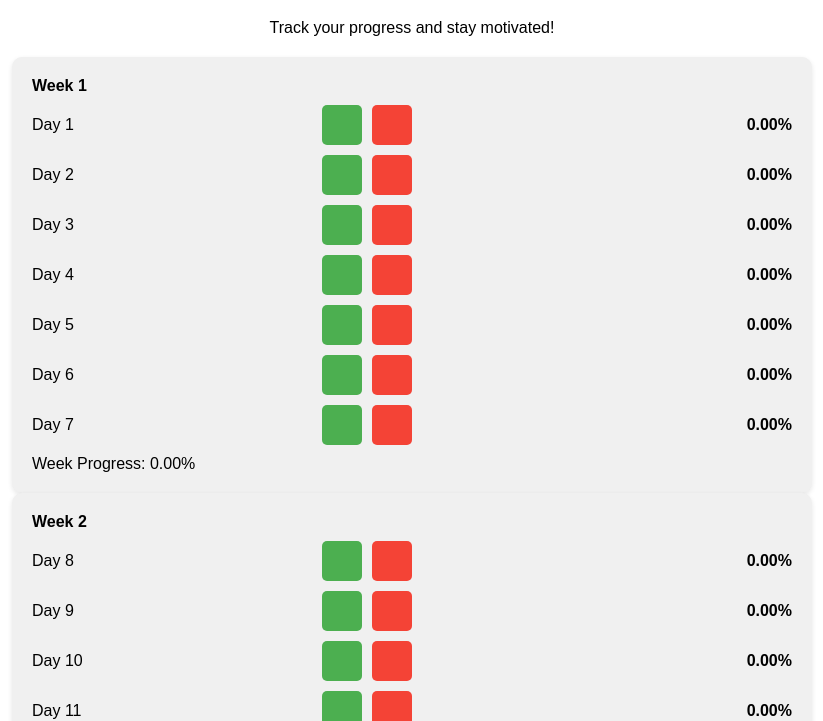
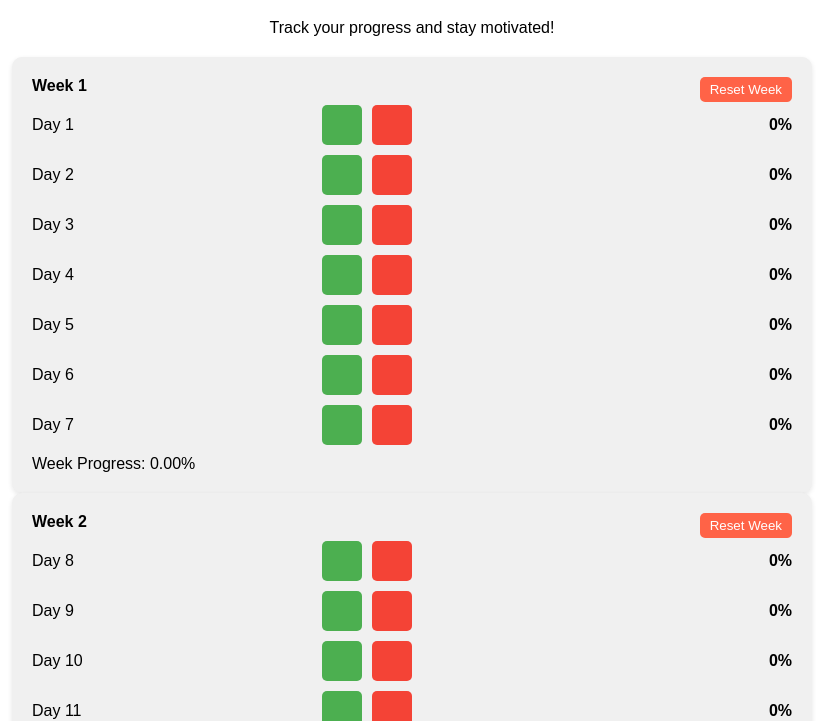
Before and after one commit to benlaguroun/100-plan-, a plain HTML site: page index.html in a window 1280 px wide. Shown: the part 81-802 px from the top of the page, without its empty margins (228-1051 px from the left). Drawn offline with Linux system fonts and the light colour scheme.

Commit message:
update file

```diff
--- a/script.js
+++ b/script.js
@@ -2,7 +2,7 @@ const quotes = [
     "The only way to do great work is to love what you do. - Steve Jobs",
     "Success is not the key to happiness. Happiness is the key to success. - Albert Schweitzer",
     "It always seems impossible until it’s done. - Nelson Mandela",
-    // Add more quotes up to 100
+    // Add more quotes as needed
 ];
 
 document.addEventListener("DOMContentLoaded", function() {
@@ -15,7 +15,7 @@ document.addEventListener("DOMContentLoaded", function() {
     function initializeActions() {
         let initialActions = [];
         for (let i = 0; i < 100; i++) {
-            initialActions.push({ positive: 0, negative: 0 });
+            initialActions.push({ action: null }); // null indicates no action yet
         }
         localStorage.setItem("habitActions", JSON.stringify(initialActions));
         return initialActions;
@@ -27,9 +27,8 @@ document.addEventListener("DOMContentLoaded", function() {
 
     function calculateDayPercentage(dayIndex) {
         const dayActions = actions[dayIndex];
-        const total = dayActions.positive + dayActions.negative;
-        if (total === 0) return 0;
-        return (dayActions.positive / total) * 100;
+        if (dayActions.action === null) return 0;
+        return dayActions.action === "positive" ? 100 : 0;
     }
 
     function updateWeekProgress(weekIndex) {
@@ -38,15 +37,16 @@ document.addEventListener("DOMContentLoaded", function() {
         for (let i = 0; i < 7; i++) {
             const dayIndex = weekIndex * 7 + i;
             if (dayIndex < actions.length) {
-                positive += actions[dayIndex].positive;
-                total += actions[dayIndex].positive + actions[dayIndex].negative;
+                if (actions[dayIndex].action === "positive") positive++;
+                if (actions[dayIndex].action !== null) total++;
             }
         }
         return total === 0 ? 0 : (positive / total) * 100;
     }
 
     function renderCalendar() {
-        calendarElement.innerHTML = "";
+        calendarElement.innerHTML = ""; // Clear the calendar
+
         for (let week = 0; week < Math.ceil(actions.length / 7); week++) {
             const weekCard = document.createElement("div");
             weekCard.classList.add("week-card");
@@ -75,17 +75,25 @@ document.addEventListener("DOMContentLoaded", function() {
 
                 const greenBox = document.createElement("div");
                 greenBox.classList.add("green-box");
+                greenBox.innerHTML = actions[dayIndex].action === "positive" ? "✔" : "";
                 greenBox.addEventListener("click", function () {
-                    actions[dayIndex].positive++;
-                    updateDay(dayIndex);
+                    if (actions[dayIndex].action === null) {
+                        actions[dayIndex].action = "positive";
+                        saveActions();
+                        renderCalendar();
+                    }
                 });
                 actionButtons.appendChild(greenBox);
 
                 const redBox = document.createElement("div");
                 redBox.classList.add("red-box");
+                redBox.innerHTML = actions[dayIndex].action === "negative" ? "✔" : "";
                 redBox.addEventListener("click", function () {
-                    actions[dayIndex].negative++;
-                    updateDay(dayIndex);
+                    if (actions[dayIndex].action === null) {
+                        actions[dayIndex].action = "negative";
+                        saveActions();
+                        renderCalendar();
+                    }
                 });
                 actionButtons.appendChild(redBox);
 
@@ -93,7 +101,7 @@ document.addEventListener("DOMContentLoaded", function() {
 
                 const dayPercentage = document.createElement("div");
                 dayPercentage.classList.add("day-percentage");
-                dayPercentage.textContent = `${calculateDayPercentage(dayIndex).toFixed(2)}%`;
+                dayPercentage.textContent = `${calculateDayPercentage(dayIndex)}%`;
 
                 dayContainer.appendChild(dayLabel);
                 dayContainer.appendChild(dayPercentage);
@@ -107,30 +115,42 @@ document.addEventListener("DOMContentLoaded", function() {
             weekProgressElement.classList.add("week-progress");
             weekCard.appendChild(weekProgressElement);
 
+            const resetButton = document.createElement("button");
+            resetButton.textContent = "Reset Week";
+            resetButton.classList.add("reset-button");
+            resetButton.addEventListener("click", function () {
+                resetWeek(week);
+            });
+            weekCard.appendChild(resetButton);
+
             calendarElement.appendChild(weekCard);
         }
+
         updateTotalProgress();
     }
 
-    function updateDay(dayIndex) {
+    function updateTotalProgress() {
+        const totalProgress = actions.reduce((sum, day) => sum + (day.action === "positive" ? 1 : 0), 0);
+        totalProgressElement.textContent = ((totalProgress / actions.length) * 100).toFixed(2);
+    }
+
+    function resetWeek(weekIndex) {
+        for (let i = 0; i < 7; i++) {
+            const dayIndex = weekIndex * 7 + i;
+            if (dayIndex < actions.length) {
+                actions[dayIndex].action = null;
+            }
+        }
         saveActions();
         renderCalendar();
     }
 
-    function updateTotalProgress() {
-        let totalPositive = 0;
-        let totalActions = 0;
-        actions.forEach(day => {
-            totalPositive += day.positive;
-            totalActions += day.positive + day.negative;
-        });
-        const totalProgress = totalActions === 0 ? 0 : (totalPositive / totalActions) * 100;
-        totalProgressElement.textContent = totalProgress.toFixed(2);
-
-        // Update the motivational quote
-        const dayIndex = Math.floor(totalActions / 7); // or a different logic
-        quoteElement.textContent = quotes[dayIndex < quotes.length ? dayIndex : quotes.length - 1];
+    function displayRandomQuote() {
+        const randomQuote = quotes[Math.floor(Math.random() * quotes.length)];
+        quoteElement.textContent = randomQuote;
     }
 
     renderCalendar();
+    displayRandomQuote();
+    setInterval(displayRandomQuote, 60000); // Change quote every minute
 });
--- a/styles.css
+++ b/styles.css
@@ -35,6 +35,7 @@ h1 {
     border-radius: 10px;
     padding: 20px;
     box-shadow: 0 2px 5px rgba(0, 0, 0, 0.1);
+    position: relative;
 }
 
 .week-title {
@@ -71,6 +72,12 @@ h1 {
     cursor: pointer;
     border-radius: 5px;
     transition: transform 0.2s;
+    display: flex;
+    align-items: center;
+    justify-content: center;
+    color: #fff;
+    font-size: 24px;
+    line-height: 1;
 }
 
 .green-box {
@@ -87,6 +94,10 @@ h1 {
 
 .red-box:hover {
     transform: scale(1.1);
+}
+
+.checked {
+    background-color: #333;
 }
 
 .day-percentage {
@@ -112,3 +123,19 @@ h1 {
 .overall-progress #total-progress {
     font-weight: bold;
 }
+
+.reset-button {
+    position: absolute;
+    top: 20px;
+    right: 20px;
+    padding: 5px 10px;
+    border: none;
+    background-color: #ff6347;
+    color: #fff;
+    border-radius: 5px;
+    cursor: pointer;
+}
+
+.reset-button:hover {
+    background-color: #d9534f;
+}
```
